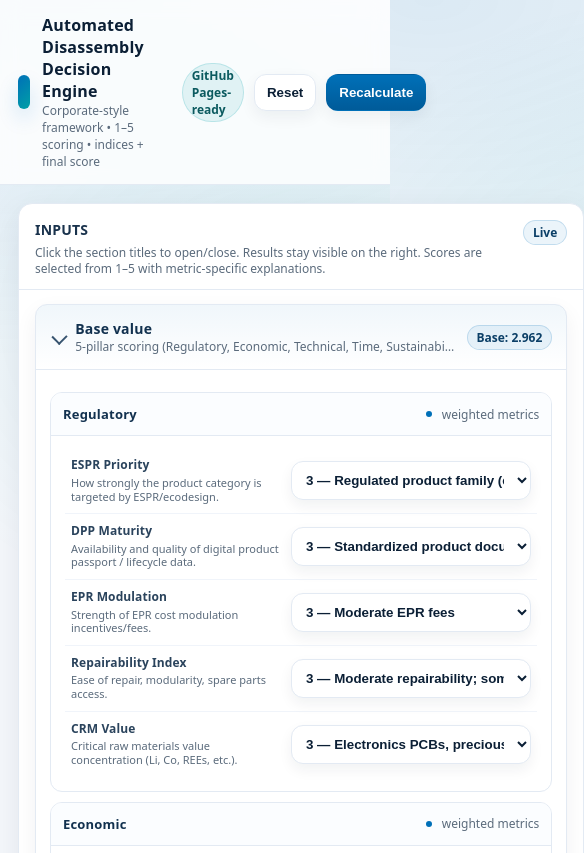
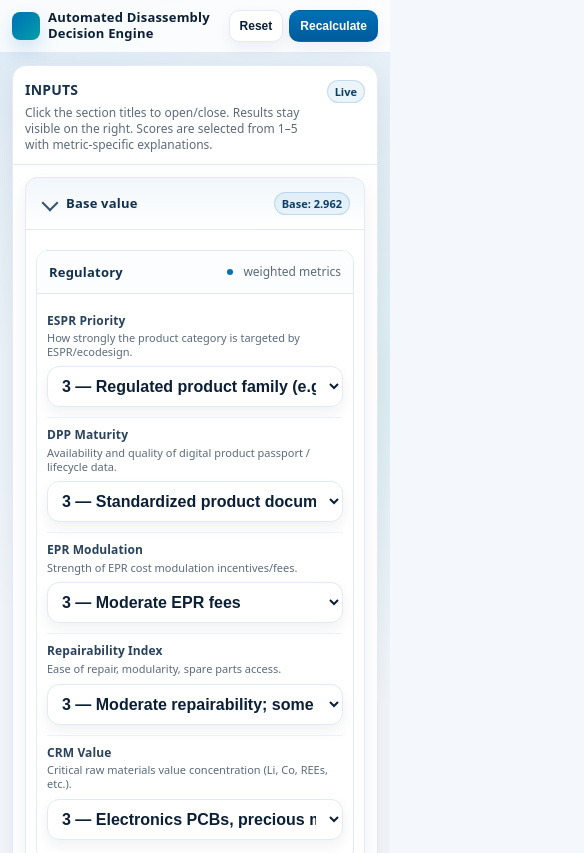
Before and after one commit to ilgazoktay-lgtm/SoC-Framework-, a plain HTML site: page index.html in a window 390 px wide. Shown: the top 853 px of the page, 584 px wide, since content can reach past the window. Drawn offline with Linux system fonts and the light colour scheme.

Commit message:
Update index.html

```diff
--- a/index.html
+++ b/index.html
@@ -40,6 +40,12 @@
   background: rgba(255,255,255,.82);
   backdrop-filter: blur(10px);
   border-bottom:1px solid var(--line);
+}
+
+@media (max-width: 768px){
+  .topbar{
+    position: static;
+  }
 }
     .topbar-inner{
       max-width: 1220px;
@@ -293,6 +299,7 @@
     select.score{
       width: 100%;
       padding: 10px 10px;
+      line-height: 1.3;
       border-radius: 12px;
       border:1px solid var(--line);
       background: #fff;
@@ -376,6 +383,102 @@
 
     /* Small utility */
     .tight{ margin:0; }
+/* ---------- Mobile fixes ---------- */
+@media (max-width: 768px) {
+  .topbar-inner{
+    padding: 10px 12px;
+    gap: 10px;
+    flex-wrap: nowrap;
+  }
+
+  .brand{
+    min-width: 0;
+    gap: 8px;
+  }
+
+  .logo{
+    width: 28px;
+    height: 28px;
+    border-radius: 8px;
+    flex-shrink: 0;
+  }
+
+  .brand h1{
+    font-size: 13px;
+    line-height: 1.2;
+  }
+
+  .brand .sub{
+    display: none;
+  }
+
+  .actions{
+    gap: 6px;
+    flex-shrink: 0;
+  }
+
+  .actions .pill{
+    display: none;
+  }
+
+  .btn{
+    padding: 8px 10px;
+    font-size: 12px;
+    border-radius: 10px;
+    white-space: nowrap;
+  }
+
+  .wrap{
+    padding: 12px;
+    gap: 12px;
+  }
+
+  .card-head{
+    padding: 14px 12px 10px 12px;
+  }
+
+  .card-body{
+    padding: 12px;
+  }
+
+  .section-body{
+    padding: 10px;
+  }
+
+  .row{
+    grid-template-columns: 1fr;
+    gap: 8px;
+    padding: 10px 0;
+  }
+
+  select.score,
+  input[type="number"]{
+    max-width: 100%;
+    width: 100%;
+    font-size: 16px; /* prevents iPhone zoom on focus */
+  }
+
+  .sum-sub{
+    display: none;
+  }
+
+  .sum-title{
+    font-size: 13px;
+  }
+
+  .badge{
+    font-size: 11px;
+    padding: 3px 7px;
+  }
+
+  .kpi .v{
+    font-size: 18px;
+  }
+
+  .final .v{
+    font-size: 22px;
+  }
+}
   </style>
 </head>
 
```
Lines whose indentation alone changed are shown as unchanged.
